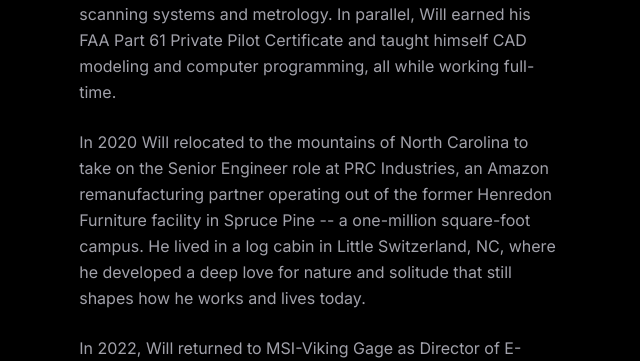
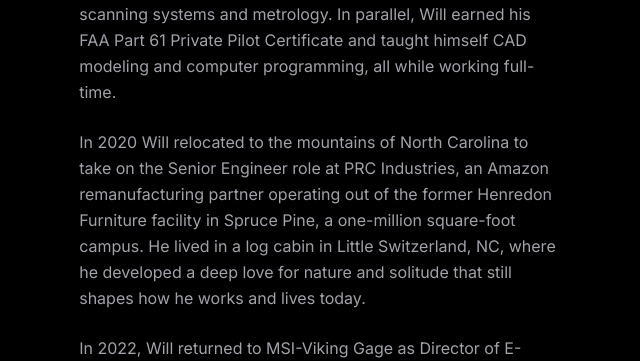
Before and after one commit to wildtechdev/wildtechdev, a Next.js app: page /will-mccants in a window 1280 px wide. Shown: the part 963-1324 px from the top of the page, without its empty margins (492-1132 px from the left). Built offline with nearby package versions, Linux system fonts and the light colour scheme.

Commit message:
style: remove em dashes and double-hyphen substitutes from user-facing copy

```diff
--- a/src/app/privacy/we-the-people-your-rights/page.tsx
+++ b/src/app/privacy/we-the-people-your-rights/page.tsx
@@ -2,7 +2,7 @@
 import ScrollReveal from "@/components/ScrollReveal";
 
 export const metadata: Metadata = {
-  title: "Privacy Policy — We The People: Your Rights",
+  title: "Privacy Policy for We The People: Your Rights",
   description:
     "Privacy policy for the iOS app We The People: Your Rights, published by WildTech Ventures, LLC.",
   robots: {
--- a/src/app/will-mccants/page.tsx
+++ b/src/app/will-mccants/page.tsx
@@ -275,7 +275,7 @@
                     In 2020 Will relocated to the mountains of North Carolina
                     to take on the Senior Engineer role at PRC Industries, an
                     Amazon remanufacturing partner operating out of the former
-                    Henredon Furniture facility in Spruce Pine -- a one-million
+                    Henredon Furniture facility in Spruce Pine, a one-million
                     square-foot campus. He lived in a log cabin in Little
                     Switzerland, NC, where he developed a deep love for nature
                     and solitude that still shapes how he works and lives
```
Also changed, not shown: 1 other file (tests, documents, lock files or other folders).
